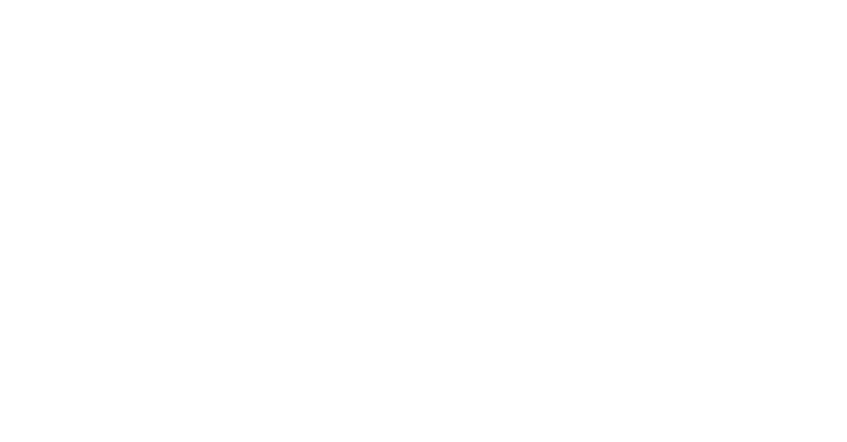
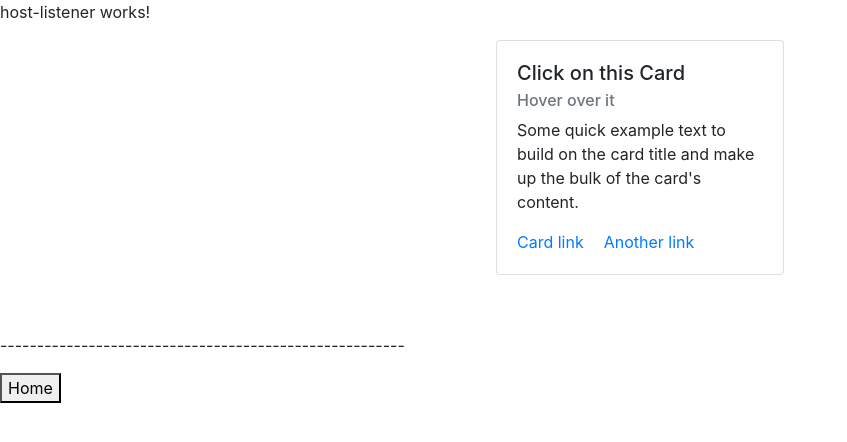
Before and after one commit to Surja1997/angular-fundas, an Angular app: page /hostListener in a window 1280 px wide. Before the commit this address led to /. Shown: the top 442 px of the page, without its empty margins (0-847 px from the left). Built offline with nearby package versions, Linux system fonts and the light colour scheme.

Commit message:
HostListener component added

```diff
--- a/src/app/app.module.ts
+++ b/src/app/app.module.ts
@@ -18,6 +18,8 @@
 import { EmployeeDetailsComponent } from './employee-details/employee-details.component'
 import { EmployeeService } from './services/employee.service';
 import { TextModifyDirective } from './text-modify.directive';
+import { HostListenerComponent } from './host-listener/host-listener.component';
+import { HostListenDirective } from './host-listen.directive';
 @NgModule({
   declarations: [
     AppComponent,
@@ -33,7 +35,9 @@
     PipesComponent,
     ExponentialStrengthPipe,
     EmployeeDetailsComponent,
-    TextModifyDirective
+    TextModifyDirective,
+    HostListenerComponent,
+    HostListenDirective
   ],
   imports: [
     BrowserModule,
--- /dev/null
+++ b/src/app/host-listen.directive.ts
@@ -0,0 +1,20 @@
+import { Directive, ElementRef, HostListener, Renderer2 } from '@angular/core';
+
+@Directive({
+  selector: '[appHostListen]'
+})
+export class HostListenDirective {
+
+  constructor(private el: ElementRef, private renderer: Renderer2) { }
+
+  @HostListener('click') myClick(){
+    alert("Clicked");
+  }
+  @HostListener('mouseover') myClick2(){
+    this.renderer.setStyle(this.el.nativeElement,'backgroundColor','gray');
+  }
+  @HostListener('mouseout') myClick3(){
+    this.renderer.setStyle(this.el.nativeElement,'backgroundColor','');
+  }
+
+}
--- /dev/null
+++ b/src/app/host-listener/host-listener.component.css
@@ -0,0 +1,8 @@
+.card {
+    margin: 0 auto;
+    /* Added */
+    float: none;
+    /* Added */
+    margin-bottom: 10px;
+    /* Added */
+}
--- /dev/null
+++ b/src/app/host-listener/host-listener.component.html
@@ -0,0 +1,16 @@
+<p>host-listener works!</p>
+<div class="card" style="width: 18rem;" appHostListen>
+    <div class="card-body">
+        <h5 class="card-title">Click on this Card</h5>
+        <h6 class="card-subtitle mb-2 text-muted">Hover over it</h6>
+        <p class="card-text">Some quick example text to build on the card title and make up the bulk of the card's content.
+        </p>
+        <a href="#" class="card-link">Card link</a>
+        <a href="#" class="card-link">Another link</a>
+    </div>
+</div>
+<br>
+<br>
+<p>-------------------------------------------------------</p>
+
+<button type="button" class="home" routerLink="/">Home</button>
--- /dev/null
+++ b/src/app/host-listener/host-listener.component.ts
@@ -0,0 +1,21 @@
+import { Component, OnInit, HostListener } from '@angular/core';
+
+@Component({
+  selector: 'app-host-listener',
+  templateUrl: './host-listener.component.html',
+  styleUrls: ['./host-listener.component.css']
+})
+export class HostListenerComponent implements OnInit {
+
+  constructor() { }
+
+  // @HostListener('click') myClick()
+  // {
+
+  //   alert("edede");
+  // }
+
+  ngOnInit(): void {
+  }
+
+}
--- a/src/app/landing-page/landing-page.component.html
+++ b/src/app/landing-page/landing-page.component.html
@@ -31,3 +31,11 @@
 <h3><u>Using a Custom Directive</u></h3>
 <p>This text does not make use of custom directives</p>
 <p appTextModify>However, this text is changed using a custom directive</p>
+<br>
+
+<h3><u>Host Listener examples</u></h3>
+
+<button type="button" routerLink="/hostListener">Host Listener</button>
+<br>
+<br>
+<br>
--- a/src/app/text-modify.directive.ts
+++ b/src/app/text-modify.directive.ts
@@ -1,11 +1,11 @@
-import { Directive, ElementRef } from '@angular/core';
+import { Directive, ElementRef, Renderer2 } from '@angular/core';
 
 @Directive({
   selector: '[appTextModify]'
 })
 export class TextModifyDirective {
 
-  constructor(private el: ElementRef) {
+  constructor(private el: ElementRef, private renderer: Renderer2) {
     el.nativeElement.style.color="red";
     el.nativeElement.style.backgroundColor="black";
     el.nativeElement.style.textAlign="center"
```
Also changed, not shown: src/app/app-routing.module.ts (+6 -1 lines), 7 other files (tests, documents, lock files or other folders).
